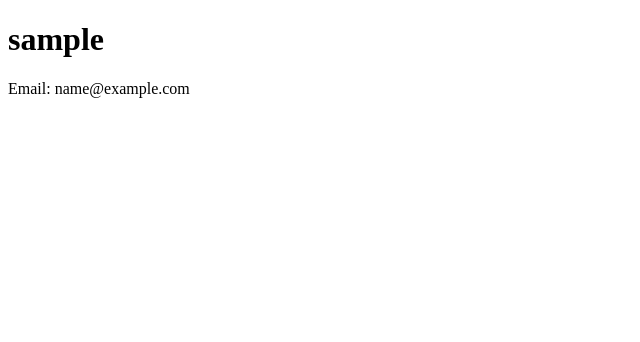
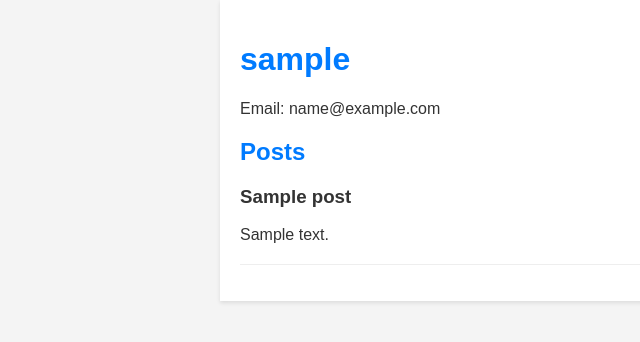
Before and after one commit to MyroslavG/AboutMe, a Flask app: page /page/1 in a window 1280 px wide. Shown: the top 342 px of the page, without its empty margins (0-640 px from the left). Run offline with Flask 3, Linux system fonts and the light colour scheme; tables that the repository leaves empty hold one stand-in row (values such as "Sample post"); some libraries are stand-ins or nearby versions.

Commit message:
minor changes 4

```diff
--- a/flaskblog/templates/user_page.html
+++ b/flaskblog/templates/user_page.html
@@ -3,10 +3,60 @@
 <head>
     <meta charset="UTF-8">
     <title>User Page</title>
+    <style>
+        body {
+            font-family: Arial, sans-serif;
+            margin: 0;
+            padding: 0;
+            background-color: #f4f4f4;
+            color: #333;
+        }
+        .container {
+            max-width: 800px;
+            margin: auto;
+            padding: 20px;
+            background-color: #fff;
+            box-shadow: 0 2px 4px rgba(0,0,0,0.1);
+        }
+        h1, h2 {
+            color: #007bff;
+        }
+        ul {
+            list-style-type: none;
+            padding: 0;
+        }
+        ul li {
+            margin-bottom: 10px;
+            padding-bottom: 10px;
+            border-bottom: 1px solid #eee;
+        }
+        ul li h3 {
+            margin-top: 0;
+            color: #333;
+        }
+        p {
+            margin: 10px 0;
+        }
+    </style>
 </head>
 <body>
-    <h1>{{ user.username }}</h1>
-    <p>Email: {{ user.email }}</p>
-    <!-- Display more user information as needed -->
+    <div class="container">
+        <h1>{{ user.username }}</h1>
+        <p>Email: {{ user.email }}</p>
+
+        <h2>Posts</h2>
+        {% if posts %}
+            <ul>
+            {% for post in posts %}
+                <li>
+                    <h3>{{ post.title }}</h3>
+                    <p>{{ post.content }}</p>
+                </li>
+            {% endfor %}
+            </ul>
+        {% else %}
+            <p>This user has no posts.</p>
+        {% endif %}
+    </div>
 </body>
 </html>
--- a/flaskblog/users/routes.py
+++ b/flaskblog/users/routes.py
@@ -54,7 +54,8 @@ def users_page(user_id):
     user = User.query.get(user_id)
     if not user:
         abort(404)  # Return a 404 Not Found if the user doesn't exist
-    return render_template('user_page.html', user=user)
+    posts = Post.query.filter_by(author=user).all()
+    return render_template('user_page.html', user=user, posts=posts)
 
 
 
```
